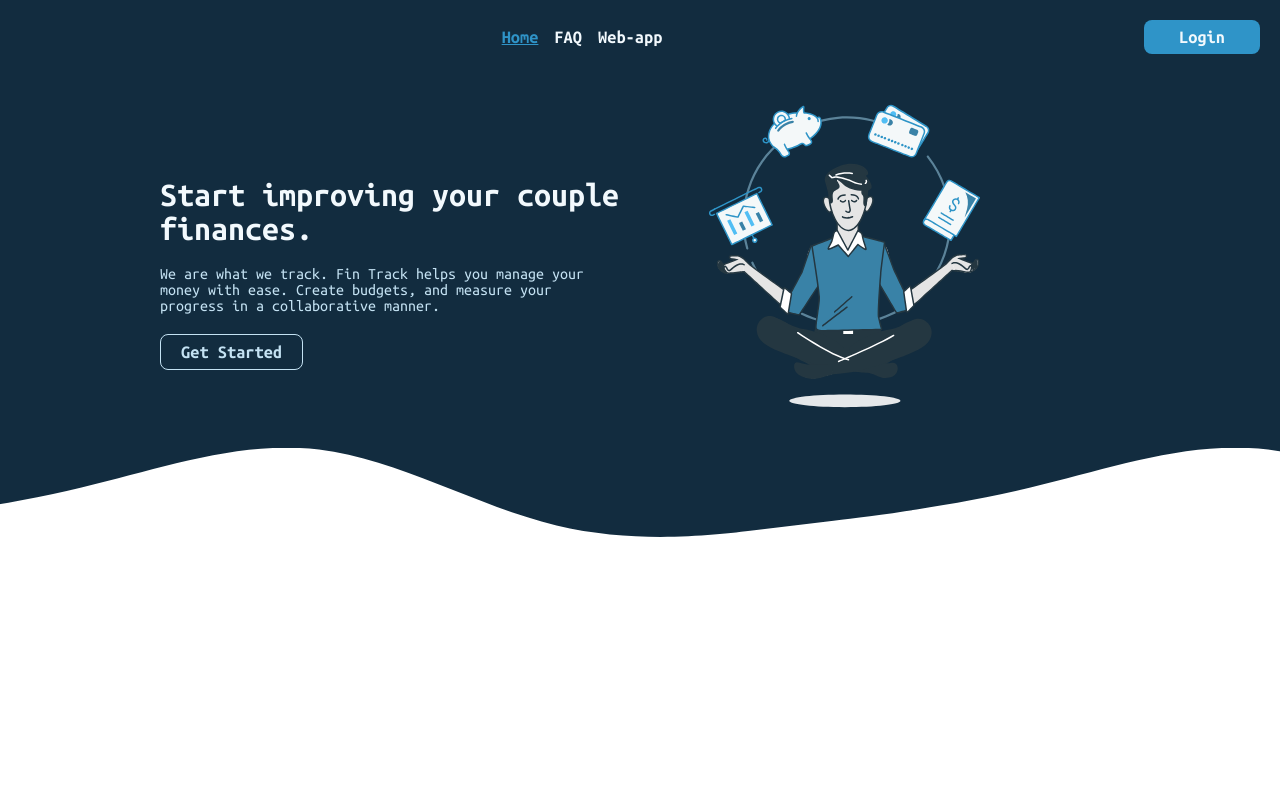
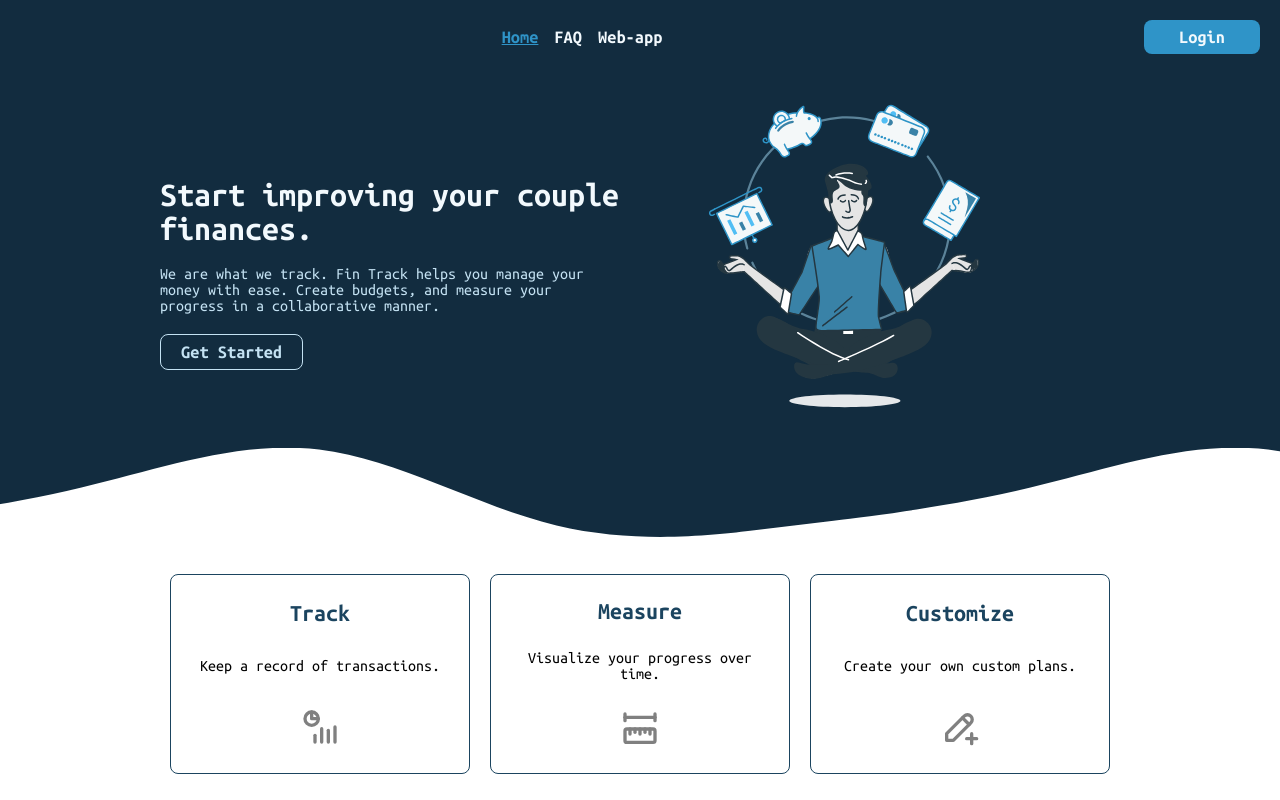
Before and after one commit to Juanfec4/fin-track, a React (Vite) app in the folder client/: page / in a window 1280 px wide. Built offline with nearby package versions, Linux system fonts and the light colour scheme.

Commit message:
Added: features gallery.

```diff
--- a/client/package.json
+++ b/client/package.json
@@ -10,6 +10,7 @@
     "preview": "vite preview"
   },
   "dependencies": {
+    "@tabler/icons-react": "^2.40.0",
     "axios": "^1.5.1",
     "chart.js": "^4.4.0",
     "lottie-react": "^2.4.0",
--- /dev/null
+++ b/client/src/components/ui/cards/featureCard/index.tsx
@@ -0,0 +1,20 @@
+import { FC } from "react";
+import "./styles.scss";
+
+interface FeatureCardProps {
+  title: string;
+  description: string;
+  icon: any;
+}
+
+const FeatureCard: FC<FeatureCardProps> = ({ title, description, icon }) => {
+  return (
+    <div className="feature-card">
+      <h3 className="feature-card__title">{title}</h3>
+      <p className="feature-card__description">{description}</p>
+      {icon}
+    </div>
+  );
+};
+
+export default FeatureCard;
--- /dev/null
+++ b/client/src/components/ui/cards/featureCard/styles.scss
@@ -0,0 +1,47 @@
+@use "../../../../assets/styles/partials/colors" as *;
+@use "../../../../assets/styles/partials/responsive" as *;
+@use "../../../../assets/styles/partials/variables" as *;
+@use "../../../../assets/styles/partials/mixins" as *;
+
+$width: 300px;
+$height: 200px;
+.feature-card {
+  display: flex;
+  flex-direction: column;
+  align-items: center;
+  justify-content: space-around;
+  text-align: center;
+  padding: $padding-lg;
+  gap: $gap-lg;
+  border: solid $border-sm;
+  border-radius: $radius-sm;
+  width: $width;
+  height: $height;
+}
+
+.theme {
+  &--red {
+    .feature-card {
+      border-color: $chestnut-900;
+      &__title {
+        color: $chestnut-900;
+      }
+    }
+  }
+  &--blue {
+    .feature-card {
+      border-color: $picton-blue-900;
+      &__title {
+        color: $picton-blue-900;
+      }
+    }
+  }
+  &--green {
+    .feature-card {
+      border-color: $yellow-green-900;
+      &__title {
+        color: $yellow-green-900;
+      }
+    }
+  }
+}
--- /dev/null
+++ b/client/src/components/ui/galleries/featureGallery/index.tsx
@@ -0,0 +1,33 @@
+import { FC } from "react";
+import FeatureCard from "../../cards/featureCard";
+import "./styles.scss";
+
+type feature = {
+  title: string;
+  description: string;
+  icon: any;
+};
+
+interface FeatureGalleryProps {
+  features: feature[];
+}
+
+const FeatureGallery: FC<FeatureGalleryProps> = ({ features }) => {
+  return (
+    <div className="feature-gallery">
+      <div className="feature-gallery__content">
+        {features.map((featureCard: feature, index: number) => {
+          return (
+            <FeatureCard
+              key={index}
+              title={featureCard.title}
+              description={featureCard.description}
+              icon={featureCard.icon}
+            />
+          );
+        })}
+      </div>
+    </div>
+  );
+};
+export default FeatureGallery;
--- /dev/null
+++ b/client/src/components/ui/galleries/featureGallery/styles.scss
@@ -0,0 +1,20 @@
+@use "../../../../assets/styles/partials/colors" as *;
+@use "../../../../assets/styles/partials/responsive" as *;
+@use "../../../../assets/styles/partials/variables" as *;
+@use "../../../../assets/styles/partials/mixins" as *;
+
+$max-width: 1000px;
+.feature-gallery {
+  display: flex;
+  align-items: center;
+  justify-content: center;
+  &__content {
+    width: fit-content;
+    display: flex;
+    flex-wrap: wrap;
+    gap: $gap-lg;
+    margin: $margin-lg;
+    align-items: center;
+    justify-content: center;
+  }
+}
--- a/client/src/components/ui/header/hero/styles.scss
+++ b/client/src/components/ui/header/hero/styles.scss
@@ -21,6 +21,10 @@ $max-width: 1000px;
     gap: $gap-lg;
   }
   &__image-container {
+    display: none;
+    @include md {
+      display: block;
+    }
   }
   &__title {
     max-width: 30ch;
--- a/client/src/pages/landing/index.tsx
+++ b/client/src/pages/landing/index.tsx
@@ -2,12 +2,57 @@ import { FC } from "react";
 import "./styles.scss";
 import Hero from "../../components/ui/header/hero";
 import WaveDivider from "../../components/ui/dividers/waveDivider";
+import FeatureGallery from "../../components/ui/galleries/featureGallery";
+
+import { IconChartInfographic } from "@tabler/icons-react";
+import { IconRulerMeasure } from "@tabler/icons-react";
+import { IconPencilPlus } from "@tabler/icons-react";
 
 const LandingPage: FC = () => {
   return (
     <>
       <Hero />
       <WaveDivider />
+      <FeatureGallery
+        features={[
+          {
+            title: "Track",
+            description: "Keep a record of transactions.",
+            icon: (
+              <IconChartInfographic
+                width={40}
+                height={40}
+                className="feature-card__icon"
+                color="grey"
+              />
+            ),
+          },
+          {
+            title: "Measure",
+            description: "Visualize your progress over time.",
+            icon: (
+              <IconRulerMeasure
+                width={40}
+                height={40}
+                className="feature-card__icon"
+                color="grey"
+              />
+            ),
+          },
+          {
+            title: "Customize",
+            description: "Create your own custom plans.",
+            icon: (
+              <IconPencilPlus
+                width={40}
+                height={40}
+                className="feature-card__icon"
+                color="grey"
+              />
+            ),
+          },
+        ]}
+      />
     </>
   );
 };
```
